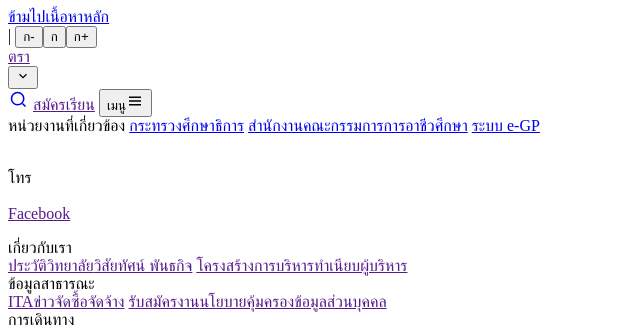
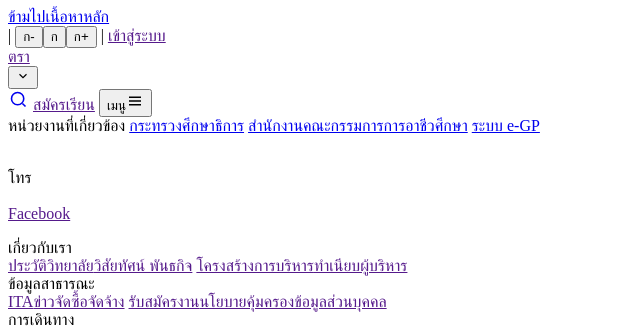
Before and after one commit to kinoppol/rvc.web, a PHP site: template app/views/footer.php in a window 1280 px wide. Shown: the top 329 px of the page, without its empty margins (0-640 px from the left). Run offline with PHP 8.4, Linux system fonts and the light colour scheme; the template is opened without the code that fills it, so the values that code supplies are empty; some web fonts are replaced.

Commit message:
feat: ลิงก์เข้าสู่ระบบสำหรับผู้ดูแลเว็บที่แถบบนของหน้าเว็บ
แสดง "เข้าสู่ระบบ" เมื่อยังไม่ล็อกอิน และ "ระบบจัดการ" เมื่อล็อกอินแล้ว

Co-Authored-By: Claude Opus 5.5 <noreply@anthropic.com>

```diff
--- a/app/views/header.php
+++ b/app/views/header.php
@@ -46,6 +46,12 @@ $menu = [
     <span class="fs" role="group" aria-label="ขนาดตัวอักษร">
       <button type="button" data-fs="-1" aria-label="ตัวอักษรเล็กลง">ก-</button><button type="button" data-fs="0" aria-label="ตัวอักษรปกติ">ก</button><button type="button" data-fs="1" aria-label="ตัวอักษรใหญ่ขึ้น">ก+</button>
     </span>
+    <span class="sep">|</span>
+    <?php if (Auth::user()): ?>
+      <a class="ul login-link" href="<?= e(url('admin/')) ?>">ระบบจัดการ</a>
+    <?php else: ?>
+      <a class="ul login-link" href="<?= e(url('admin/login.php')) ?>">เข้าสู่ระบบ</a>
+    <?php endif; ?>
   </div>
 </div></div>
 
```
